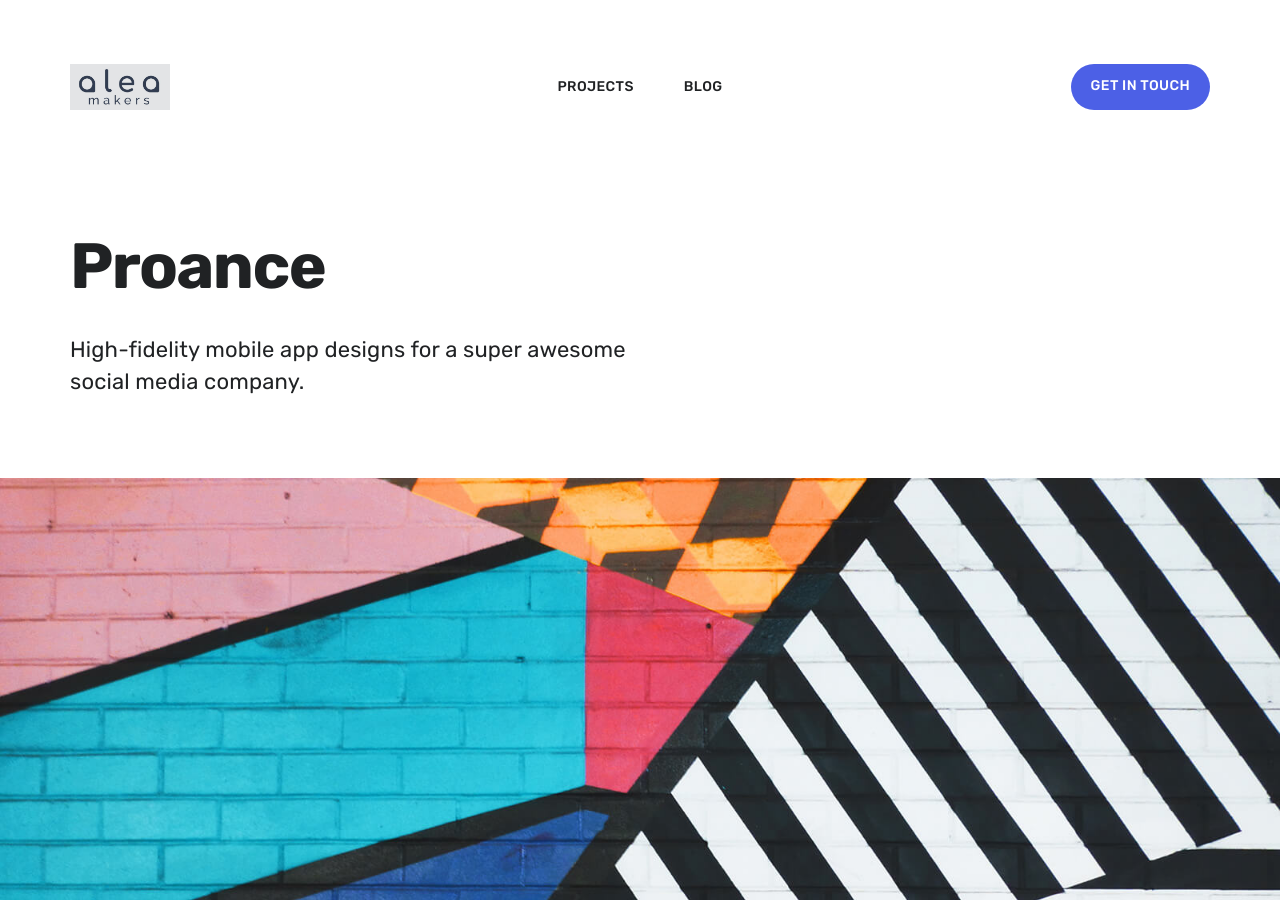
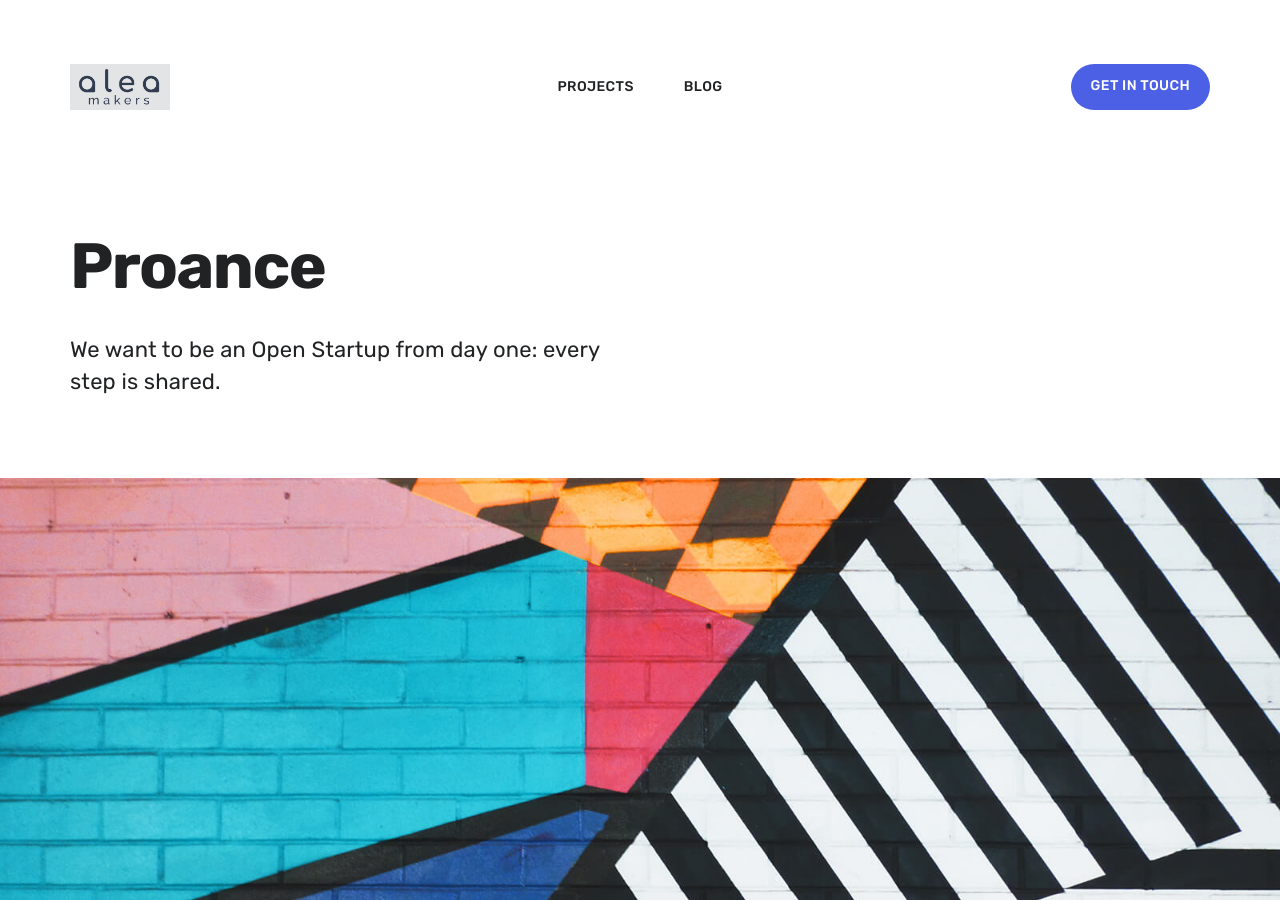
Before and after one commit to alea-git/alea-git.github.io, a Jekyll site: the page built from _projects/mobile-app-2.md, in a window 1280 px wide and 900 px high. Built offline with Jekyll 4.4.1, drawn with Linux system fonts in a browser that asks for light colours; nearby versions of some CDN libraries.

Commit message:
Updated '_projects/mobile-app-2.md' via CloudCannon

```diff
--- a/_projects/mobile-app-2.md
+++ b/_projects/mobile-app-2.md
@@ -1,6 +1,6 @@
 ---
 title: Proance
-subtitle: High-fidelity mobile app designs for a super awesome social media company.
+subtitle: 'We want to be an Open Startup from day one: every step is shared.'
 date: 2019-10-15 00:00:00
 description: >-
   App for financial management made for digital entrepreneurs in the initial
```
